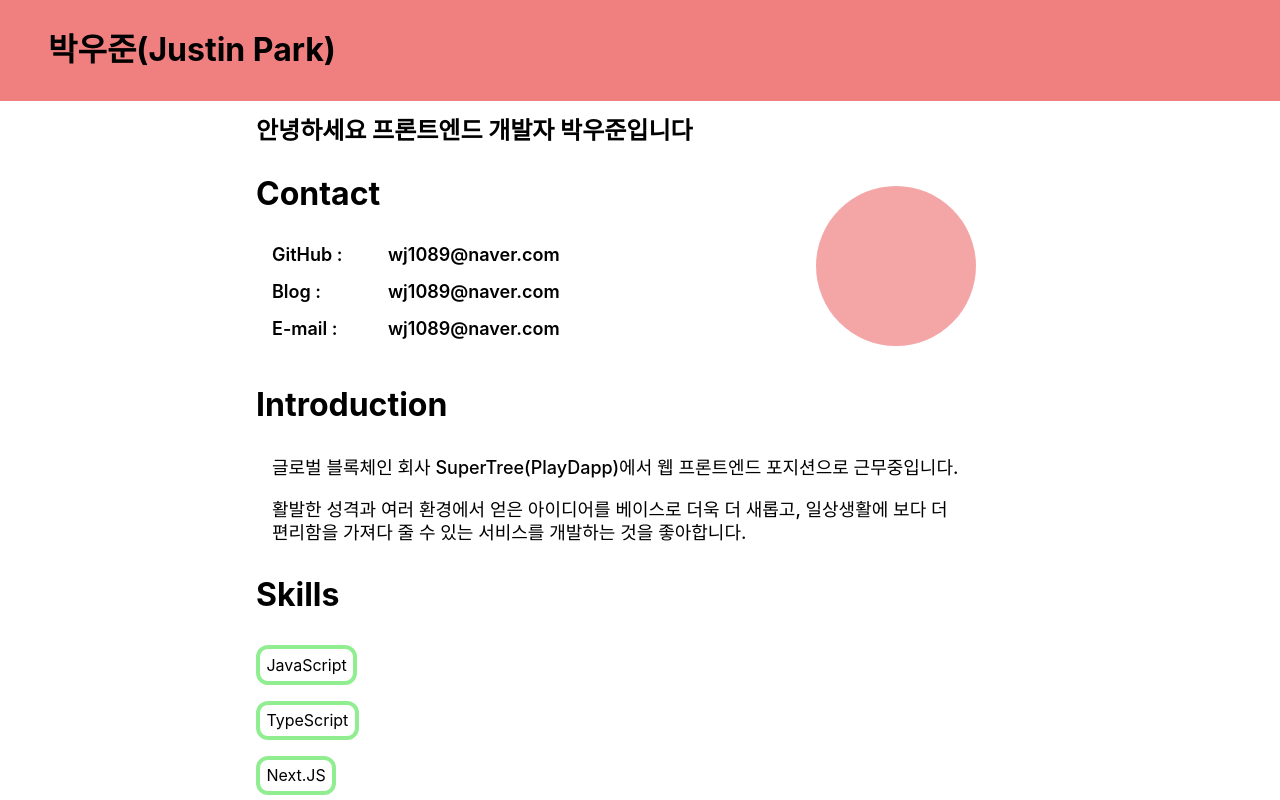
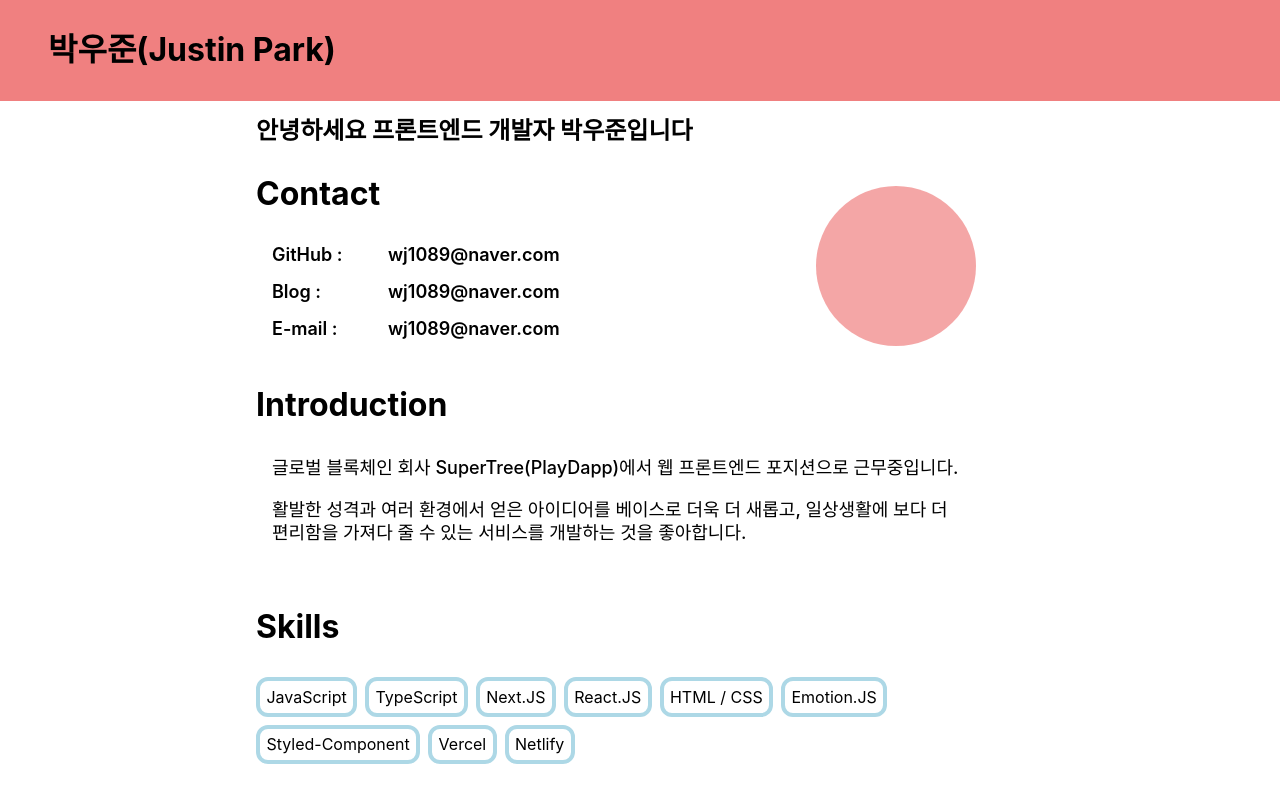
Before and after one commit to justin-supertree/justin-future, a Next.js app: page / in a window 1280 px wide. Shown: the top 800 px of the page. Built offline with nearby package versions, Linux system fonts and the light colour scheme.

Commit message:
feat: skills colume 정렬 및 section gap 수정

```diff
--- a/src/pages/index.tsx
+++ b/src/pages/index.tsx
@@ -18,8 +18,12 @@ const MainBlock = styled.div`
   flex-direction: column;
   width: 100%;
   max-width: 768px;
-  gap: 2rem;
+  gap: 4rem;
   padding-bottom: 30rem;
+
+  @media screen and (max-width: 768px) {
+    gap: 2rem;
+  }
 `;
 
 const Section = styled.section`
@@ -28,7 +32,6 @@ const Section = styled.section`
   justify-content: flex-start;
   flex-direction: column;
   width: 100%;
-  min-height: 20vh;
   gap: 2rem;
 
   @media screen and (max-width: 768px) {
@@ -73,16 +76,17 @@ const ContentsBlock = styled.div`
 `;
 
 const SkillsBlock = styled.div`
-  display: grid;
-  grid-template-columns: repeat(auto-fill, minmax(min-content, 4fr));
-  gap: 1rem;
-  max-width: 768px;
+  display: flex;
+  align-items: flex-start;
+  justify-content: flex-start;
+  flex-flow: wrap;
+  gap: 0.5rem;
 `;
 
 const SkillItem = styled.div`
   width: fit-content;
   padding: 0.4rem;
-  border: 4px solid lightgreen;
+  border: 4px solid lightblue;
   border-radius: 12px;
   white-space: pre;
 `;
```
